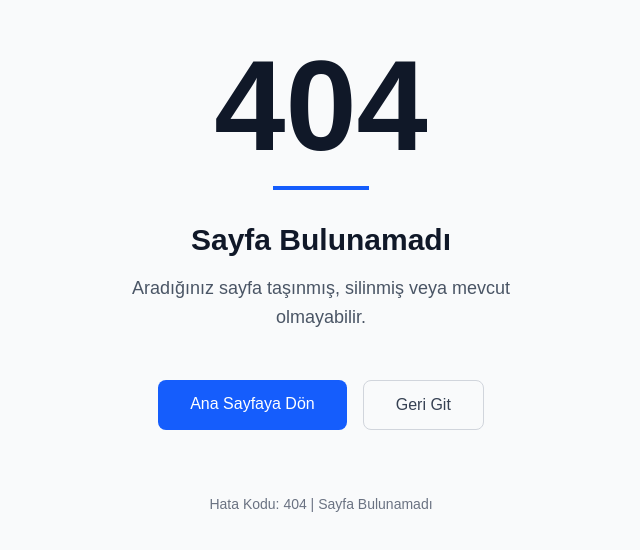
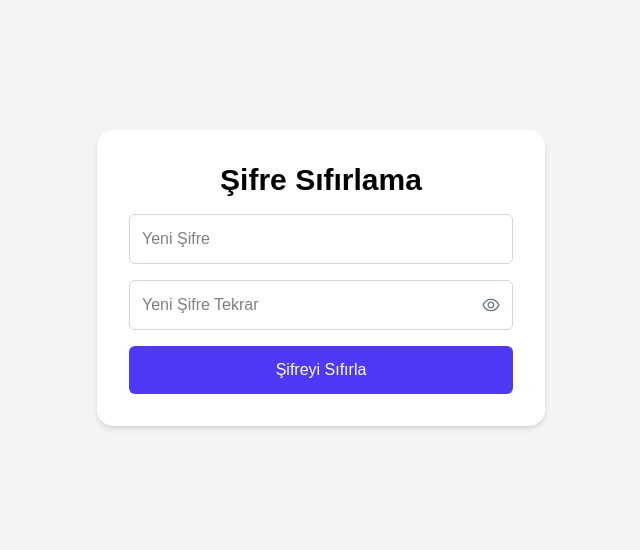
Before and after one commit to yigitumretastan/X-24-Frontend, a Next.js app: page /auth/resetPassword in a window 1280 px wide. Before the commit this address had no page. Shown: the part 122-672 px from the top of the page, without its empty margins (319-959 px from the left). Built offline with nearby package versions, Linux system fonts and the light colour scheme; no server answers.

Commit message:
şifre sıfırlamak için resetPassword sayfası eklendi

```diff
--- a/package.json
+++ b/package.json
@@ -15,6 +15,7 @@
     "next": "15.3.4",
     "react": "^19.0.0",
     "react-dom": "^19.0.0",
+    "react-icons": "^5.5.0",
     "react-select": "^5.10.1",
     "socket.io-client": "^4.8.1"
   },
--- /dev/null
+++ b/src/app/auth/resetPassword/page.tsx
@@ -0,0 +1,97 @@
+"use client";
+
+import { useState } from "react";
+import { useSearchParams, useRouter } from "next/navigation";
+import axios from "axios";
+import { AiOutlineEye, AiOutlineEyeInvisible } from "react-icons/ai";
+
+const baseUrl = process.env.NEXT_PUBLIC_API_BASE_URL || "http://localhost:5231";
+const api = axios.create({ baseURL: baseUrl, headers: { "Content-Type": "application/json" } });
+
+export default function ResetPasswordPage() {
+  const searchParams = useSearchParams();
+  const router = useRouter();
+
+  const token = searchParams.get("token") || "";
+  const email = searchParams.get("email") || "";
+
+  const [password, setPassword] = useState("");
+  const [confirmPassword, setConfirmPassword] = useState("");
+  const [loading, setLoading] = useState(false);
+  const [error, setError] = useState("");
+
+  // Tek bir göz simgesiyle tüm şifreleri göster/gizle
+  const [showPasswords, setShowPasswords] = useState(false);
+
+  const handleResetPassword = async (e: React.FormEvent) => {
+    e.preventDefault();
+    setError("");
+
+    if (password !== confirmPassword) {
+      setError("Şifreler eşleşmiyor");
+      return;
+    }
+
+    setLoading(true);
+    try {
+      await api.post("/api/Auth/reset-password", {
+        email,
+        token,
+        newPassword: password,
+      });
+
+      router.push("/auth/login");
+    } catch (err: any) {
+      console.error(err);
+      setError(err?.response?.data?.message || "Bir hata oluştu");
+    } finally {
+      setLoading(false);
+    }
+  };
+
+  return (
+    <main className="min-h-screen flex items-center justify-center bg-gray-100 p-8">
+      <div className="w-full max-w-md bg-white shadow-md rounded-2xl p-8 text-center text-black">
+        <h1 className="text-3xl font-extrabold mb-4">Şifre Sıfırlama</h1>
+        {error && <p className="text-red-600 mb-4">{error}</p>}
+
+        <form onSubmit={handleResetPassword} className="flex flex-col gap-4">
+          <div className="relative">
+            <input
+              type={showPasswords ? "text" : "password"}
+              placeholder="Yeni Şifre"
+              value={password}
+              onChange={(e) => setPassword(e.target.value)}
+              className="border border-gray-300 rounded-md p-3 w-full text-black"
+            />
+          </div>
+
+          <div className="relative">
+            <input
+              type={showPasswords ? "text" : "password"}
+              placeholder="Yeni Şifre Tekrar"
+              value={confirmPassword}
+              onChange={(e) => setConfirmPassword(e.target.value)}
+              className="border border-gray-300 rounded-md p-3 w-full text-black"
+            />
+            <button
+              type="button"
+              onClick={() => setShowPasswords(!showPasswords)}
+              className="absolute right-3 top-1/2 -translate-y-1/2 text-gray-500"
+            >
+              {showPasswords ? <AiOutlineEyeInvisible size={20} /> : <AiOutlineEye size={20} />}
+            </button>
+          </div>
+
+          <button
+            type="submit"
+            disabled={loading}
+            className="bg-indigo-600 text-white py-3 rounded-md hover:bg-indigo-700 transition disabled:opacity-50"
+          >
+            {loading ? "Şifre Sıfırlanıyor..." : "Şifreyi Sıfırla"}
+          </button>
+        </form>
+      </div>
+    </main>
+  );
+}
--- a/src/app/dashboard/components/Header.tsx
+++ b/src/app/dashboard/components/Header.tsx
@@ -2,10 +2,11 @@
 
 import React, { useState } from "react";
 import ProfilModal from "./components/ProfilModal";
+import InviteModal from "./components/InviteModal";
 
 export default function Header() {
   const [modalOpen, setModalOpen] = useState(false);
-
+  const [isModalOpen, setIsModalOpen] = useState<boolean>(false);
   const toggleModal = () => setModalOpen((prev) => !prev);
   const closeModal = () => setModalOpen(false);
 
@@ -18,18 +19,27 @@ export default function Header() {
         </div>
 
         {/* Sağ üst bölüm */}
-        <div className="flex items-center space-x-4 relative">
-          {/* Davet Et Butonu */}
-          <button className="px-4 py-2 bg-blue-600 text-white rounded-lg hover:bg-blue-700 transition-colors duration-200 flex items-center space-x-2">
-            <span>👥</span>
-            <span>Davet Et</span>
-          </button>
+        <div className="flex items-center space-x-4">
+          {/* Davet Et Butonu + Modal */}
+          <div className="relative">
+            <button
+              onClick={() => setIsModalOpen(true)}
+              className="px-4 py-2 bg-blue-600 text-white rounded-lg hover:bg-blue-700 transition-colors duration-200 flex items-center space-x-2"
+            >
+              <span>👥</span>
+              <span>Davet Et</span>
+            </button>
+            <InviteModal
+              isOpen={isModalOpen}
+              onClose={() => setIsModalOpen(false)}
+            />
+          </div>
+
           {/* Profil (button olarak) */}
           <button
             onClick={toggleModal}
             className="flex items-center space-x-3 relative focus:outline-none"
           >
-            {/* Modal */}
             {modalOpen && <ProfilModal onClose={closeModal} />}
             <div className="w-10 h-10 bg-gray-300 rounded-full flex items-center justify-center">
               <span className="text-sm font-medium text-gray-700">KA</span>
--- /dev/null
+++ b/src/app/dashboard/components/components/InviteModal.tsx
@@ -0,0 +1,78 @@
+import React, { useState } from "react";
+import axios from "axios";
+
+interface InviteModalProps {
+  isOpen: boolean;
+  onClose: () => void;
+}
+
+const baseUrl = process.env.NEXT_PUBLIC_API_BASE_URL || "http://localhost:5000";
+
+const api = axios.create({
+  baseURL: baseUrl,
+  timeout: 10000,
+  headers: {
+    "Content-Type": "application/json",
+  },
+});
+
+// Örnek async fonksiyon kullanımı:
+async function registerUser() {
+  try {
+    const response = await api.post("/auth/register");
+    console.log(response.data);
+  } catch (error) {
+    console.error(error);
+  }
+}
+
+const InviteModal: React.FC<InviteModalProps> = ({ isOpen, onClose }) => {
+  const [showShareOptions, setShowShareOptions] = useState(false);
+  const inviteCode = `https://X-24.com/invite/12345`; // Örnek invite kodu
+
+  const handleCopy = async () => {
+    try {
+      await navigator.clipboard.writeText(inviteCode);
+      alert("Davet linki kopyalandı!");
+    } catch (err) {
+      alert("Kopyalama işlemi başarısız oldu.");
+    }
+  };
+
+  if (!isOpen) return null;
+
+  return (
+    <div className="absolute top-full mt-2 right-0 w-80 bg-white border border-gray-300 rounded-[20px] shadow-lg z-50 text-black">
+      <div className="p-4">
+        <h2 className="text-lg font-semibold mb-4">Kullanıcı Davet Edin</h2>
+
+        <div className="flex items-center space-x-2">
+          <input
+            type="text"
+            readOnly
+            value={inviteCode}
+            className="flex-1 px-3 py-2 border rounded-md text-sm text-gray-700"
+          />
+          <button
+            onClick={handleCopy}
+            title="Kopyala"
+            className="px-2 py-2 bg-gray-200 rounded hover:bg-gray-300"
+          >
+            📋
+          </button>
+        </div>
+
+        <div className="mt-4 text-right">
+          <button
+            onClick={onClose}
+            className="px-4 py-2 bg-red-500 text-white rounded hover:bg-red-600 text-sm"
+          >
+            Kapat
+          </button>
+        </div>
+      </div>
+    </div>
+  );
+};
+
+export default InviteModal;
```
Also changed, not shown: 1 other file (tests, documents, lock files or other folders).
